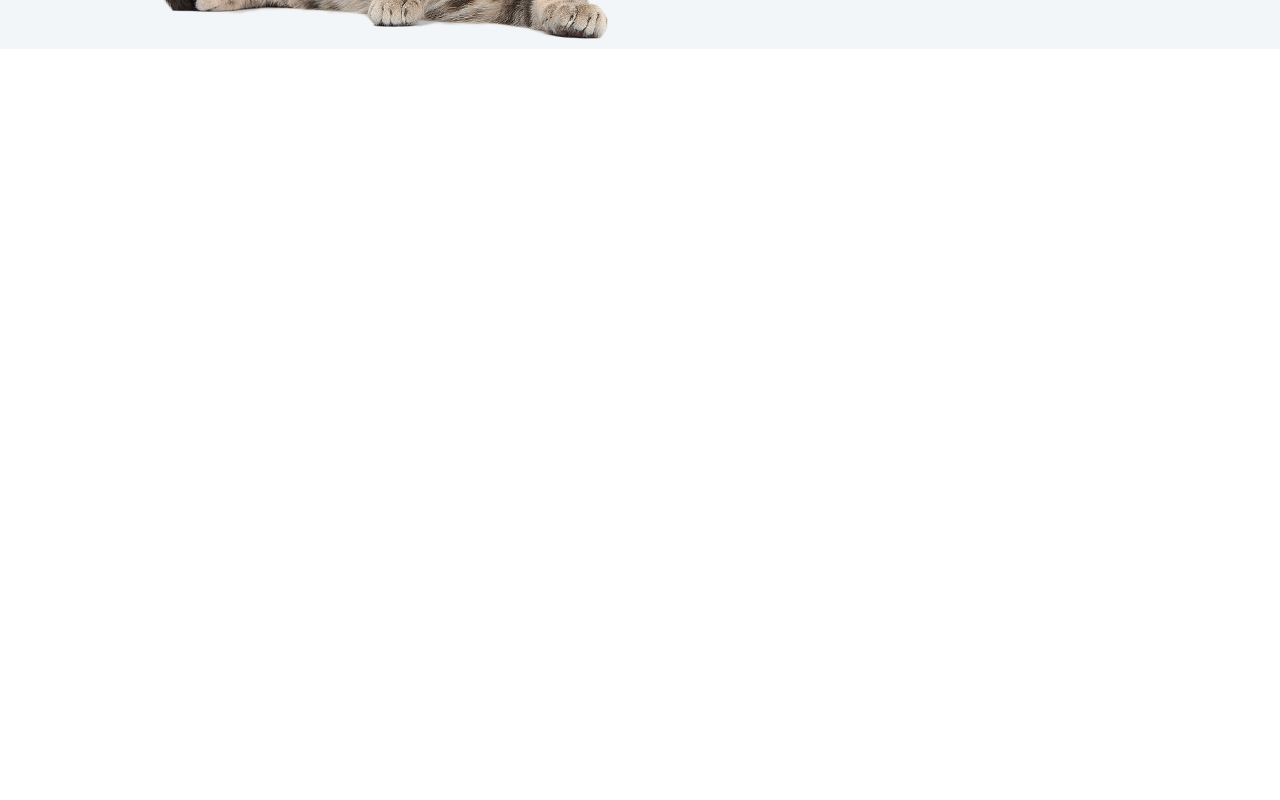
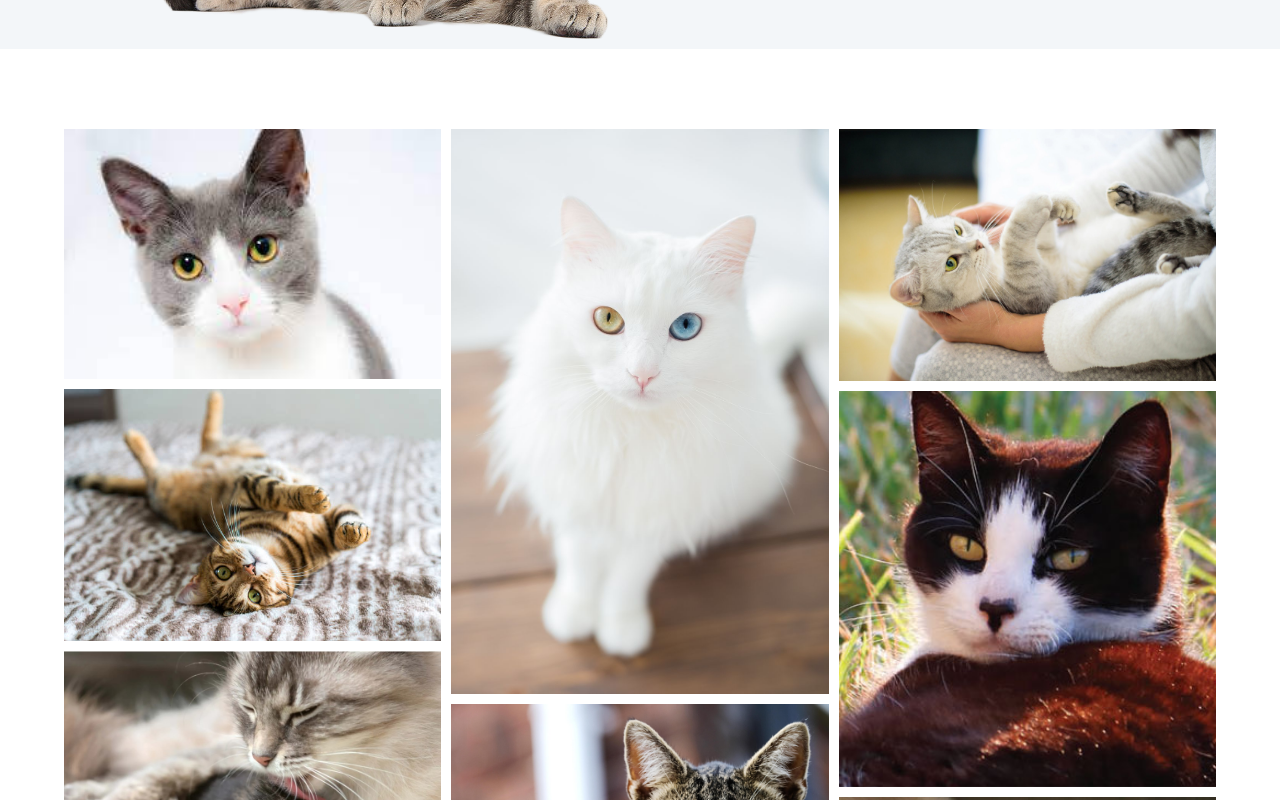
Before and after one commit to karpovska/MUI_cat_website, a React (Create React App) app: page / in a window 1280 px wide. Shown: the part 380-1180 px from the top of the page. Before the commit the page ends 800 px from the top, so only its background shows below. Built offline with nearby package versions, Linux system fonts and the light colour scheme.

Commit message:
Added Content component with basic functionality

```diff
--- a/src/App.js
+++ b/src/App.js
@@ -5,14 +5,16 @@ import Banner from "./components/Banner";
 import theme from "./styles/index";
 import ActionIcons from "./components/ActionIcons/ActionIcons";
 import NavBar from "./components/Header/Header";
+import Content from "./components/Content";
 
 function App() {
   return (
     <ThemeProvider theme={theme}>
-      <Stack spacing={10}>
+      <Stack spacing={10} alignItems="center">
         <NavBar />
         <ActionIcons />
         <Banner />
+        <Content />
       </Stack>
     </ThemeProvider>
   );
--- a/src/components/Content/index.js
+++ b/src/components/Content/index.js
@@ -1,7 +1,28 @@
 import * as React from "react";
+import { ImageList, ImageListItem } from "@mui/material";
+import { itemData } from "../data";
 
 const Content = () => {
-  return <h1>Products</h1>;
+  return (
+    <ImageList
+      variant="masonry"
+      cols={3}
+      gap={10}
+      classes={{ root: { margin: "auto" } }}
+      sx={{ width: "90%", margin: "auto" }}
+    >
+      {itemData.map((item) => (
+        <ImageListItem key={item.img}>
+          <img
+            src={`/images/${item.img}?w=248&fit=crop&auto=format`}
+            srcSet={`/images/${item.img}?w=248&fit=crop&auto=format&dpr=2 2x`}
+            alt={item.title}
+            loading="lazy"
+          />
+        </ImageListItem>
+      ))}
+    </ImageList>
+  );
 };
 
 export default Content;
--- a/src/components/data.js
+++ b/src/components/data.js
@@ -1,6 +1,6 @@
 export const itemData = [
   {
-    img: "cat1.jfif",
+    img: "cat1.jpg",
     title: "Shyster",
   },
   {
@@ -8,7 +8,7 @@ export const itemData = [
     title: "Lazy",
   },
   {
-    img: "cat3.jfif",
+    img: "cat3.jpg",
     title: "Brandy",
   },
   {
```
Also changed, not shown: public/images/cat1.jpg (renamed from public/images/cat1.jfif), public/images/cat3.jpg (renamed from public/images/cat3.jfif).
